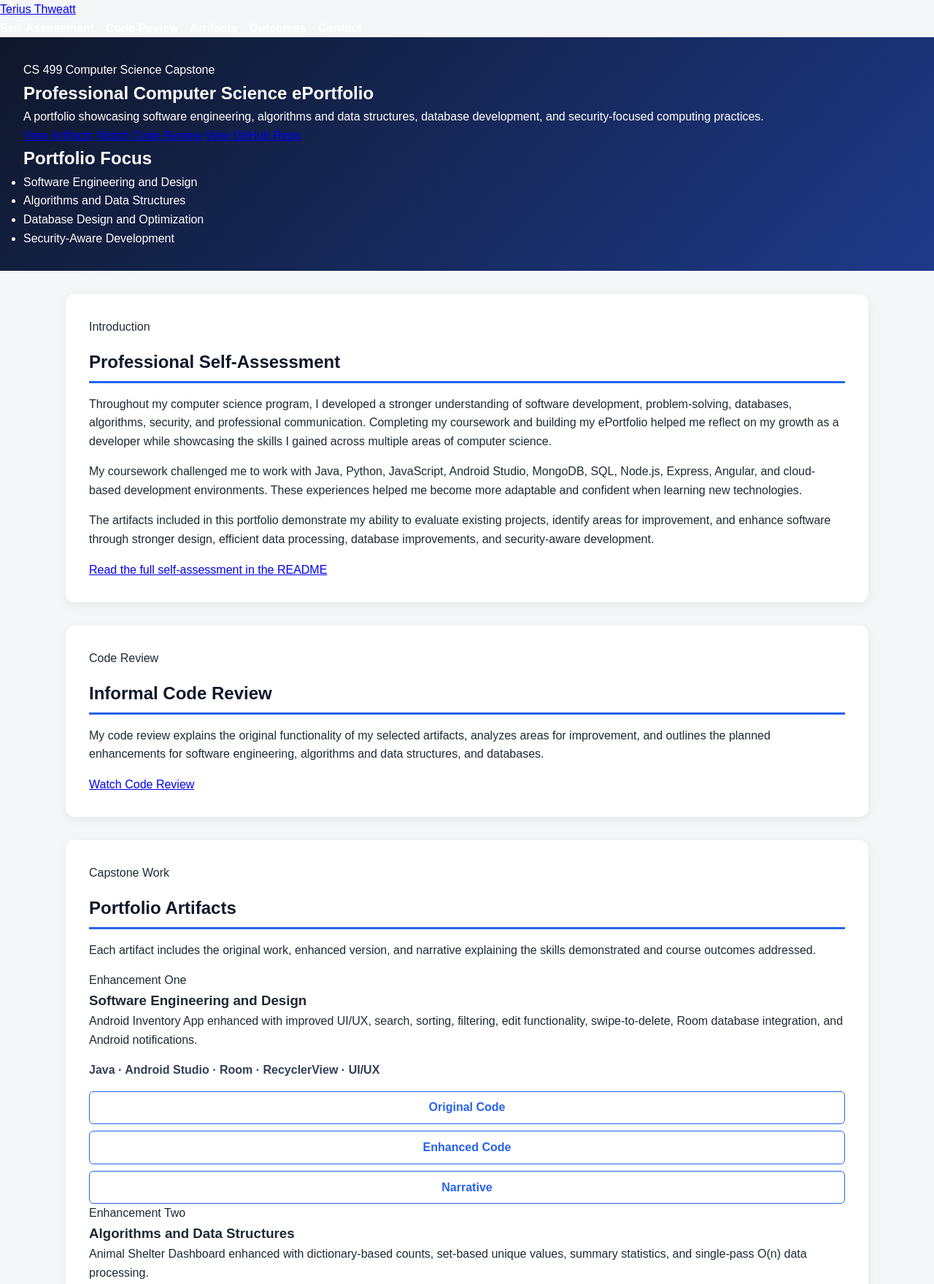
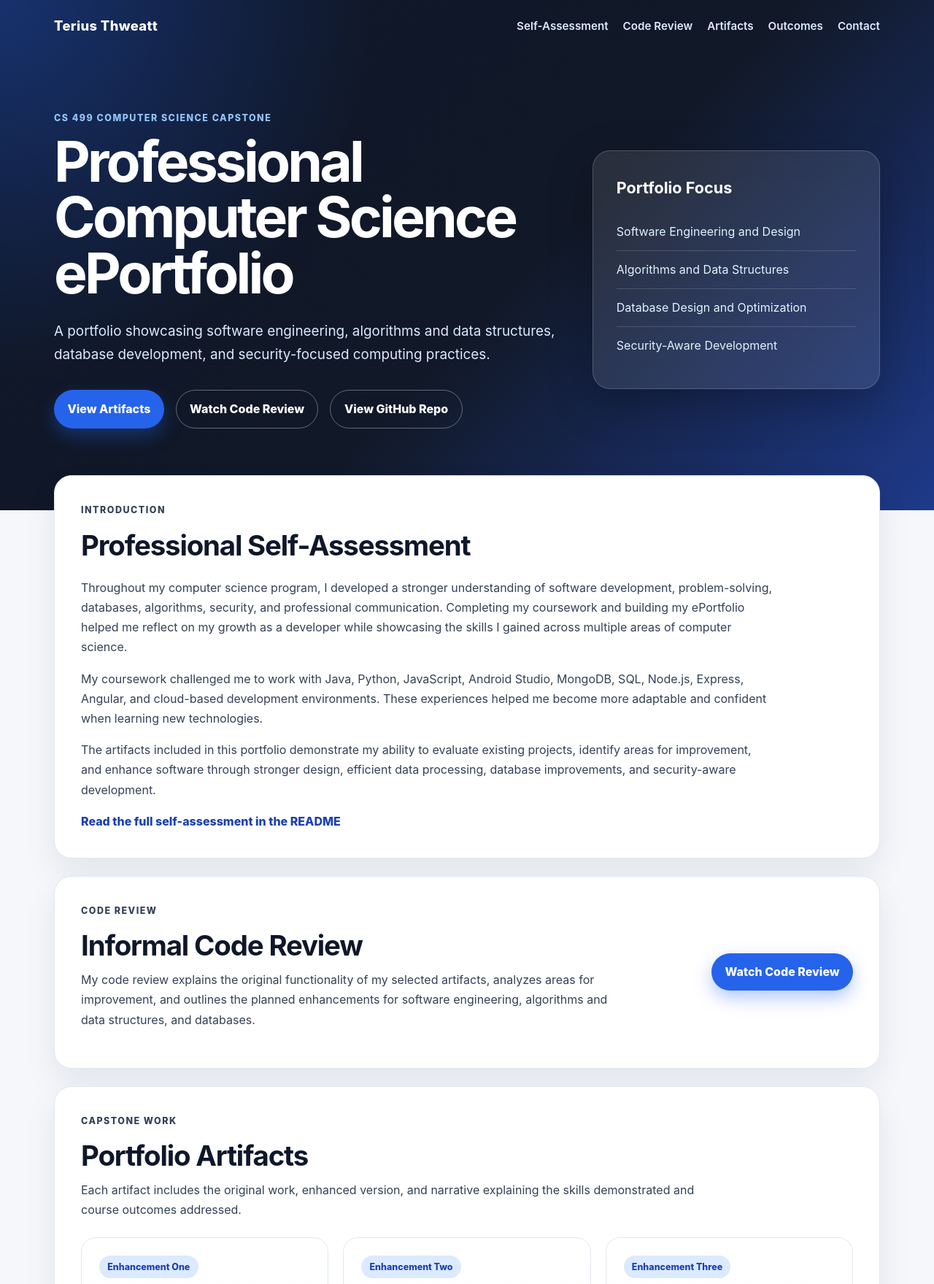
Before and after one commit to TMT5/tmt5.github.io, a plain HTML site: page index.html in a window 1280 px wide. Shown: the top 1759 px of the page at 73% size. Drawn offline with Linux system fonts and the light colour scheme.

Commit message:
Update style.css

```diff
--- a/style.css
+++ b/style.css
@@ -1,173 +1,450 @@
+:root {
+  --bg: #f5f7fb;
+  --text: #172033;
+  --muted: #64748b;
+  --primary: #2563eb;
+  --primary-dark: #1e40af;
+  --card: #ffffff;
+  --border: #e2e8f0;
+  --dark: #0f172a;
+  --shadow: 0 20px 45px rgba(15, 23, 42, 0.08);
+}
+
 * {
   box-sizing: border-box;
   margin: 0;
   padding: 0;
 }
 
+html {
+  scroll-behavior: smooth;
+}
+
 body {
-  font-family: Arial, Helvetica, sans-serif;
-  background: #f4f6f8;
-  color: #1f2933;
-  line-height: 1.6;
+  font-family: Inter, Arial, Helvetica, sans-serif;
+  background: var(--bg);
+  color: var(--text);
+  line-height: 1.7;
+}
+
+a {
+  color: inherit;
+}
+
+.site-header {
+  background:
+    radial-gradient(circle at top left, rgba(37, 99, 235, 0.35), transparent 35%),
+    linear-gradient(135deg, #0f172a 0%, #111827 55%, #1e3a8a 100%);
+  color: white;
+  padding-bottom: 5rem;
+}
+
+.nav {
+  max-width: 1180px;
+  margin: 0 auto;
+  padding: 1.25rem 1.5rem;
+  display: flex;
+  justify-content: space-between;
+  align-items: center;
+}
+
+.logo {
+  font-weight: 800;
+  font-size: 1.15rem;
+  text-decoration: none;
+  letter-spacing: 0.02em;
+}
+
+.nav-links {
+  display: flex;
+  gap: 1.25rem;
+  align-items: center;
+}
+
+.nav-links a {
+  color: #dbeafe;
+  text-decoration: none;
+  font-size: 0.95rem;
+  font-weight: 600;
+}
+
+.nav-links a:hover {
+  color: white;
 }
 
 .hero {
-  background: linear-gradient(135deg, #0f172a, #1e3a8a);
-  color: white;
-  padding: 2rem;
+  max-width: 1180px;
+  margin: 0 auto;
+  padding: 5rem 1.5rem 2rem;
+  display: grid;
+  grid-template-columns: 1.4fr 0.8fr;
+  gap: 3rem;
+  align-items: center;
 }
 
-.navbar {
-  max-width: 1100px;
-  margin: 0 auto;
-  display: flex;
-  justify-content: space-between;
-  align-items: center;
-  flex-wrap: wrap;
+.eyebrow {
+  color: var(--primary);
+  text-transform: uppercase;
+  letter-spacing: 0.12em;
+  font-size: 0.78rem;
+  font-weight: 800;
+  margin-bottom: 0.7rem;
 }
 
-.navbar h2 {
-  font-size: 1.4rem;
+.site-header .eyebrow {
+  color: #93c5fd;
 }
 
-.nav-links {
+.hero h1 {
+  font-size: clamp(2.5rem, 6vw, 5rem);
+  line-height: 1;
+  max-width: 850px;
+  letter-spacing: -0.05em;
+  margin-bottom: 1.5rem;
+}
+
+.hero-description {
+  max-width: 760px;
+  color: #dbeafe;
+  font-size: 1.18rem;
+  margin-bottom: 2rem;
+}
+
+.hero-buttons {
   display: flex;
   gap: 1rem;
   flex-wrap: wrap;
 }
 
-.nav-links a {
-  color: white;
-  text-decoration: none;
-  font-weight: bold;
+.center-buttons {
+  justify-content: center;
 }
 
-.nav-links a:hover {
+.btn {
+  display: inline-flex;
+  align-items: center;
+  justify-content: center;
+  min-height: 46px;
+  padding: 0.75rem 1.15rem;
+  border-radius: 999px;
+  text-decoration: none;
+  font-weight: 800;
+  transition: 0.2s ease;
+}
+
+.btn.primary {
+  background: var(--primary);
+  color: white;
+  box-shadow: 0 10px 25px rgba(37, 99, 235, 0.35);
+}
+
+.btn.primary:hover {
+  background: #1d4ed8;
+  transform: translateY(-2px);
+}
+
+.btn.secondary {
+  color: white;
+  border: 1px solid rgba(255, 255, 255, 0.35);
+}
+
+.btn.secondary:hover {
+  background: rgba(255, 255, 255, 0.1);
+  transform: translateY(-2px);
+}
+
+.btn.secondary-dark {
+  border: 1px solid var(--border);
+  color: var(--dark);
+  background: white;
+}
+
+.btn.secondary-dark:hover {
+  border-color: var(--primary);
+  color: var(--primary);
+  transform: translateY(-2px);
+}
+
+.hero-card {
+  background: rgba(255, 255, 255, 0.1);
+  border: 1px solid rgba(255, 255, 255, 0.18);
+  backdrop-filter: blur(18px);
+  border-radius: 24px;
+  padding: 2rem;
+  box-shadow: 0 20px 60px rgba(0, 0, 0, 0.25);
+}
+
+.hero-card h2 {
+  margin-bottom: 1rem;
+  font-size: 1.35rem;
+}
+
+.hero-card ul {
+  list-style: none;
+}
+
+.hero-card li {
+  padding: 0.75rem 0;
+  border-bottom: 1px solid rgba(255, 255, 255, 0.16);
+  color: #e0f2fe;
+}
+
+.hero-card li:last-child {
+  border-bottom: none;
+}
+
+main {
+  max-width: 1180px;
+  margin: -3rem auto 0;
+  padding: 0 1.5rem 3rem;
+}
+
+.section {
+  background: var(--card);
+  border: 1px solid var(--border);
+  border-radius: 24px;
+  padding: 2.25rem;
+  margin-bottom: 1.5rem;
+  box-shadow: var(--shadow);
+}
+
+.section-heading {
+  max-width: 850px;
+  margin-bottom: 1.5rem;
+}
+
+.section h2 {
+  color: var(--dark);
+  font-size: clamp(1.7rem, 3vw, 2.4rem);
+  line-height: 1.1;
+  letter-spacing: -0.03em;
+  margin-bottom: 0.8rem;
+}
+
+.section h3 {
+  color: var(--dark);
+}
+
+.section p {
+  color: #334155;
+  margin-bottom: 1rem;
+}
+
+.content-box {
+  max-width: 950px;
+}
+
+.text-link {
+  color: var(--primary-dark);
+  font-weight: 800;
+  text-decoration: none;
+}
+
+.text-link:hover {
   text-decoration: underline;
 }
 
-.hero-content {
-  max-width: 1100px;
-  margin: 4rem auto 3rem;
+.split-section {
+  display: flex;
+  justify-content: space-between;
+  gap: 2rem;
+  align-items: center;
 }
 
-.hero-content h1 {
-  font-size: 2.6rem;
+.split-section div {
+  max-width: 750px;
+}
+
+.artifact-grid {
+  display: grid;
+  grid-template-columns: repeat(3, 1fr);
+  gap: 1.25rem;
+}
+
+.artifact-card {
+  background: linear-gradient(180deg, #ffffff, #f8fafc);
+  border: 1px solid var(--border);
+  border-radius: 20px;
+  padding: 1.5rem;
+  display: flex;
+  flex-direction: column;
+  min-height: 430px;
+  transition: 0.2s ease;
+}
+
+.artifact-card:hover {
+  transform: translateY(-6px);
+  box-shadow: 0 20px 40px rgba(15, 23, 42, 0.12);
+  border-color: #bfdbfe;
+}
+
+.card-top {
   margin-bottom: 1rem;
 }
 
-.hero-content p {
-  max-width: 750px;
-  font-size: 1.15rem;
-  margin-bottom: 1.5rem;
-}
-
-.button {
-  display: inline-block;
-  background: #2563eb;
-  color: white;
-  padding: 0.8rem 1.2rem;
-  border-radius: 8px;
-  text-decoration: none;
-  font-weight: bold;
-}
-
-.button:hover {
-  background: #1d4ed8;
-}
-
-.section {
-  max-width: 1100px;
-  margin: 2rem auto;
-  padding: 2rem;
-  background: white;
-  border-radius: 12px;
-  box-shadow: 0 4px 14px rgba(0, 0, 0, 0.06);
-}
-
-.section h2 {
-  color: #0f172a;
-  margin-bottom: 1rem;
-  border-bottom: 3px solid #2563eb;
-  padding-bottom: 0.4rem;
-}
-
-.section p {
+.tag {
+  display: inline-flex;
+  background: #dbeafe;
+  color: #1e40af;
+  padding: 0.3rem 0.7rem;
+  border-radius: 999px;
+  font-size: 0.78rem;
+  font-weight: 800;
   margin-bottom: 1rem;
 }
 
-.card-grid {
-  display: grid;
-  grid-template-columns: repeat(3, 1fr);
-  gap: 1.5rem;
-  margin-top: 1.5rem;
+.artifact-card h3 {
+  font-size: 1.3rem;
+  color: var(--dark);
+  line-height: 1.2;
+  letter-spacing: -0.02em;
 }
 
-.card {
-  border: 1px solid #d9e2ec;
-  border-radius: 12px;
-  padding: 1.5rem;
-  background: #f8fafc;
-  display: flex;
-  flex-direction: column;
-  justify-content: space-between;
-}
-
-.card h3 {
-  color: #2563eb;
-  margin-bottom: 0.3rem;
-}
-
-.card h4 {
-  color: #0f172a;
-  margin-bottom: 1rem;
+.artifact-card p {
+  color: #475569;
 }
 
 .skills {
-  font-weight: bold;
-  color: #334155;
-  margin-top: 0.5rem;
+  margin-top: auto;
+  font-weight: 800;
+  color: var(--dark) !important;
 }
 
 .card-links {
-  display: flex;
-  flex-direction: column;
+  display: grid;
   gap: 0.6rem;
   margin-top: 1rem;
 }
 
 .card-links a {
+  text-align: center;
+  text-decoration: none;
+  border: 1px solid var(--border);
   background: white;
-  color: #2563eb;
-  text-decoration: none;
-  border: 1px solid #2563eb;
-  padding: 0.55rem;
-  border-radius: 6px;
-  text-align: center;
-  font-weight: bold;
+  color: var(--primary-dark);
+  padding: 0.65rem;
+  border-radius: 12px;
+  font-weight: 800;
+  transition: 0.2s ease;
 }
 
 .card-links a:hover {
-  background: #2563eb;
+  background: var(--primary);
+  border-color: var(--primary);
   color: white;
+}
+
+.screenshot-title {
+  margin: 2rem 0 1rem;
+  font-size: 1.2rem;
+}
+
+.screenshot-grid {
+  display: grid;
+  gap: 1rem;
+  margin-bottom: 1.5rem;
+}
+
+.mobile-grid {
+  grid-template-columns: repeat(4, 1fr);
+  align-items: start;
+}
+
+.dashboard-grid {
+  grid-template-columns: 1fr;
+}
+
+.screenshot-grid img {
+  width: 100%;
+  border-radius: 18px;
+  border: 1px solid var(--border);
+  box-shadow: 0 12px 30px rgba(15, 23, 42, 0.08);
+  background: white;
+}
+
+.mobile-grid img {
+  max-height: 560px;
+  object-fit: contain;
+}
+
+.outcome-list {
+  display: grid;
+  gap: 1rem;
+}
+
+.outcome-item {
+  border: 1px solid var(--border);
+  background: #f8fafc;
+  border-radius: 16px;
+  padding: 1.25rem;
+}
+
+.outcome-item h3 {
+  margin-bottom: 0.35rem;
+  font-size: 1.05rem;
+}
+
+.outcome-item p {
+  margin-bottom: 0;
+}
+
+.contact-section {
+  text-align: center;
 }
 
 footer {
   text-align: center;
-  padding: 2rem;
-  color: #64748b;
+  padding: 2rem 1rem;
+  color: var(--muted);
 }
 
-@media (max-width: 850px) {
-  .card-grid {
+@media (max-width: 1000px) {
+  .artifact-grid {
     grid-template-columns: 1fr;
   }
 
-  .hero-content h1 {
-    font-size: 2rem;
+  .mobile-grid {
+    grid-template-columns: repeat(2, 1fr);
+  }
+}
+
+@media (max-width: 900px) {
+  .hero {
+    grid-template-columns: 1fr;
+    padding-top: 3rem;
   }
 
-  .navbar {
+  .split-section {
+    flex-direction: column;
+    align-items: flex-start;
+  }
+
+  .nav {
+    align-items: flex-start;
     gap: 1rem;
+    flex-direction: column;
+  }
+
+  .nav-links {
+    flex-wrap: wrap;
   }
 }
+
+@media (max-width: 600px) {
+  .section {
+    padding: 1.5rem;
+  }
+
+  .mobile-grid {
+    grid-template-columns: 1fr;
+  }
+
+  .hero-buttons {
+    flex-direction: column;
+    align-items: stretch;
+  }
+
+  .btn {
+    width: 100%;
+  }
+}
```
